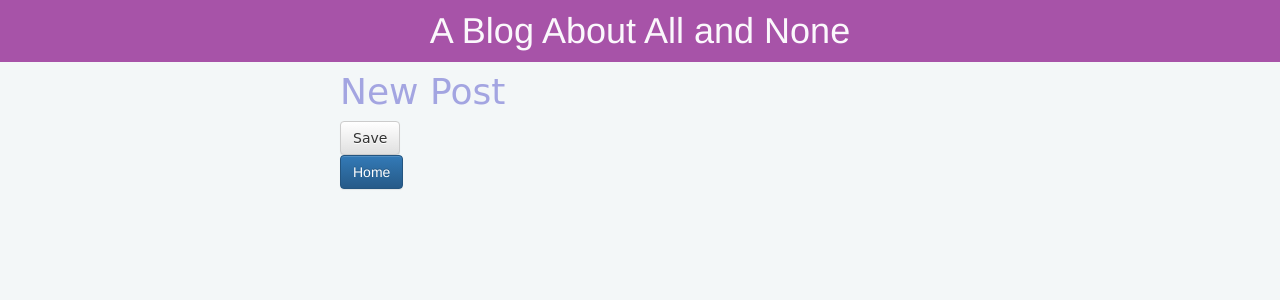
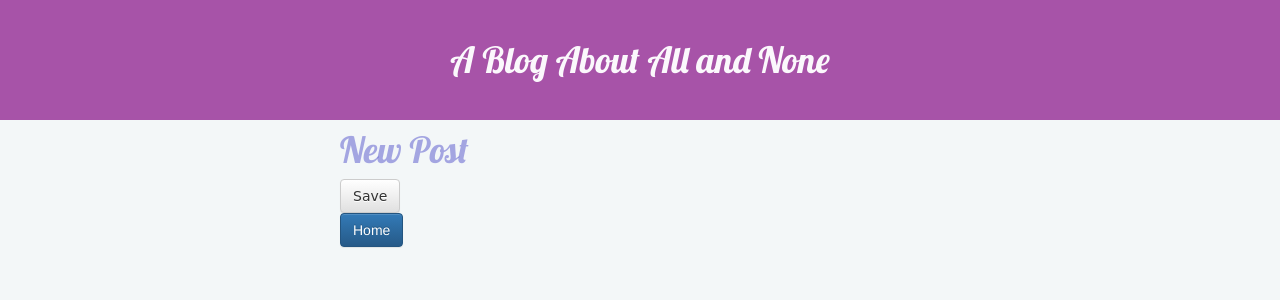
Before and after one commit to CEOlaniyi/my-first-blog, a Django app: page /post/new/ in a window 1280 px wide. Shown: the top 300 px of the page. Run offline with Django 3.2, Linux system fonts and the light colour scheme; parts of the project's set-up code (start-up, migrations or seed data) failed here and were passed over; some libraries are stand-ins or nearby versions.

Commit message:
Edited CSS

```diff
--- a/blog/static/css/blog.css
+++ b/blog/static/css/blog.css
@@ -71,15 +71,17 @@ body {
     background-color: rgba(128, 0, 128, 0.664);
     width: 100%;
     text-align: center;
-    padding: 1px;
+    padding: 30px;
 }
-
 .my-main-header h1 a {
     color: rgb(251, 248, 252);
     text-align: center;
     margin: 0px !important;
 }
 
+.my-main-header h1 a:hover{
+    text-decoration: none;
+}
 .my-main-body {
     width: 600px;
     margin: auto;
@@ -100,3 +102,11 @@ body {
     color: rgba(14, 12, 182, 0.349);
     margin: 10px 0px;
 }
+
+.top-menu {
+    float: right;
+}
+
+h1,	h2,	h3,	h4	{
+    font-family:	'Lobster',	cursive;
+}
```
